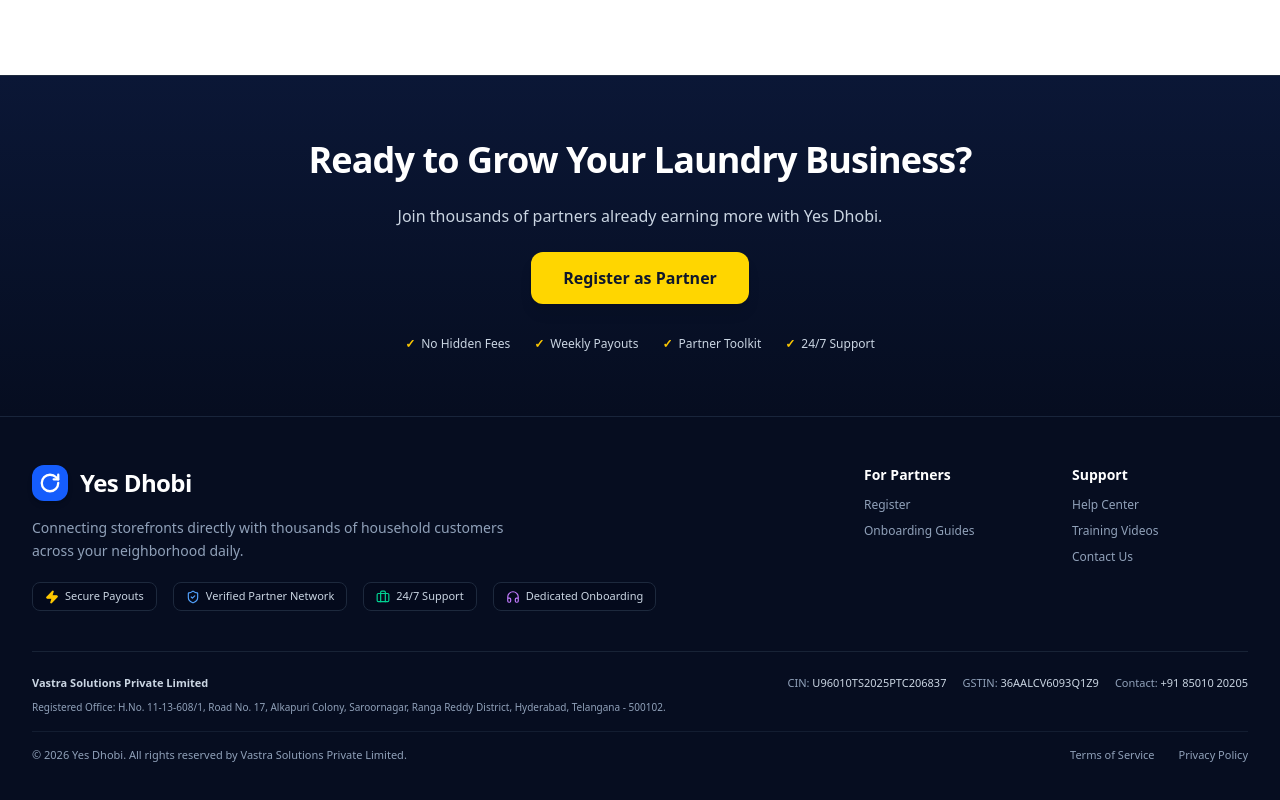
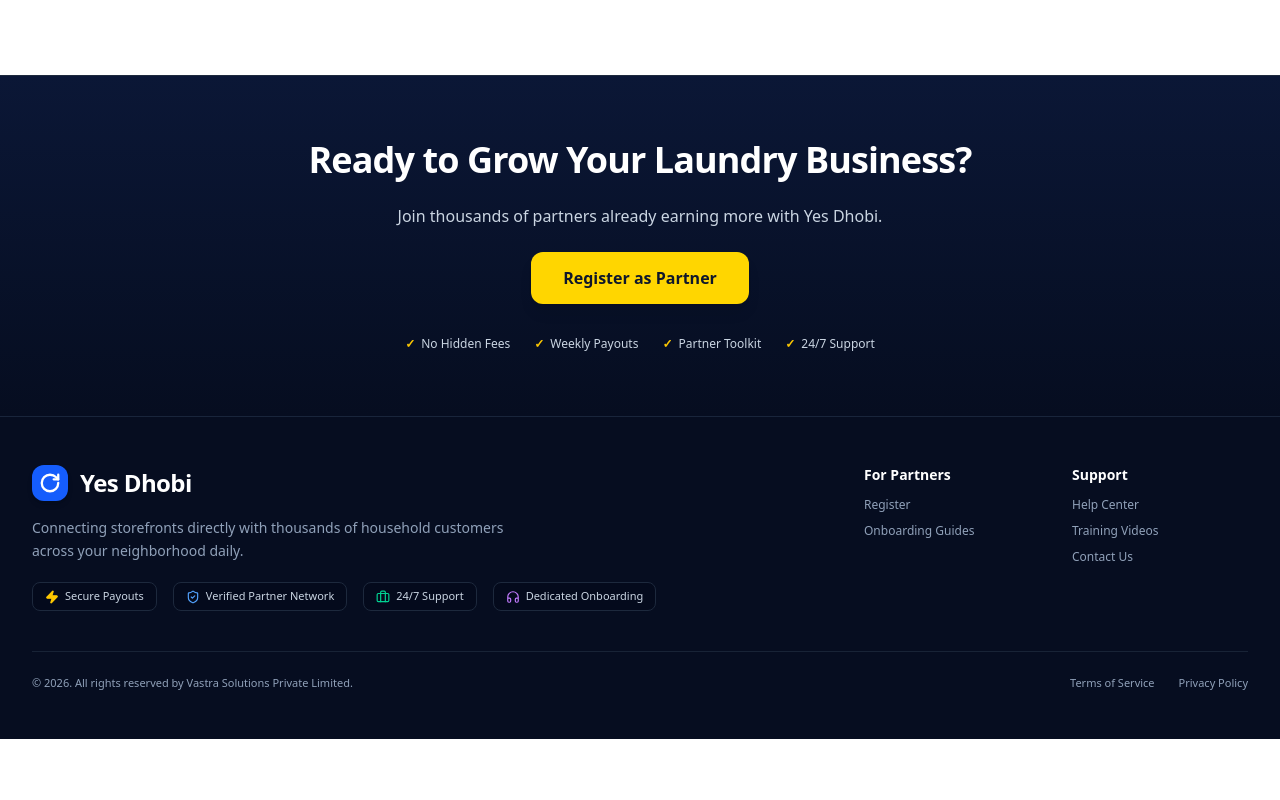
Before and after one commit to jagadeesh3344/yes-dhobi, a React (Vite) app: page / in a window 1280 px wide. Shown: the part 3217-4017 px from the top of the page. After the commit the page ends 3956 px from the top, so only its background shows below. Built offline with nearby package versions, Linux system fonts and the light colour scheme.

Commit message:
refactor(footer): remove redundant company registration details
Streamline the footer component by removing explicit CIN/GSTIN and address sections to improve layout balance.

```diff
--- a/src/components/Footer.tsx
+++ b/src/components/Footer.tsx
@@ -111,27 +111,10 @@ export const Footer: React.FC<FooterProps> = ({ onStartRegistration }) => {
           </div>
         </div>
 
-        {/* Company Registration Details */}
-        <div className="border-t border-slate-800/80 mt-10 pt-6 text-[11px] text-slate-400 space-y-2">
-          <div className="flex flex-col md:flex-row md:items-center justify-between gap-2">
-            <span className="font-semibold text-slate-300">
-              Vastra Solutions Private Limited
-            </span>
-            <div className="flex flex-wrap items-center gap-x-4 gap-y-1 text-slate-400">
-              <span>CIN: <strong className="text-slate-300 font-medium">U96010TS2025PTC206837</strong></span>
-              <span>GSTIN: <strong className="text-slate-300 font-medium">36AALCV6093Q1Z9</strong></span>
-              <span>Contact: <a href="tel:+918501020205" className="text-slate-300 font-medium hover:text-yellow-400 transition-colors">+91 85010 20205</a></span>
-            </div>
-          </div>
-          <p className="text-slate-400 text-[10px] leading-relaxed">
-            Registered Office: H.No. 11-13-608/1, Road No. 17, Alkapuri Colony, Saroornagar, Ranga Reddy District, Hyderabad, Telangana - 500102.
-          </p>
-        </div>
-
         {/* Bottom Bar */}
-        <div className="border-t border-slate-800/60 mt-4 pt-4 flex flex-col sm:flex-row items-center justify-between gap-3 text-[11px] text-slate-400">
+        <div className="border-t border-slate-800/80 mt-10 pt-6 flex flex-col sm:flex-row items-center justify-between gap-4 text-[11px] text-slate-400">
           <div>
-            © 2026 Yes Dhobi. All rights reserved by Vastra Solutions Private Limited.
+            © 2026. All rights reserved by Vastra Solutions Private Limited.
           </div>
           <div className="flex items-center gap-6">
             <a href="#terms" className="hover:text-slate-200 transition-colors">Terms of Service</a>
```
